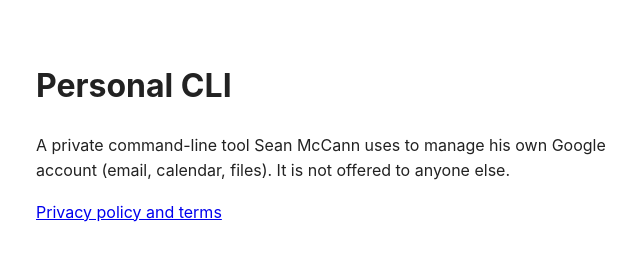
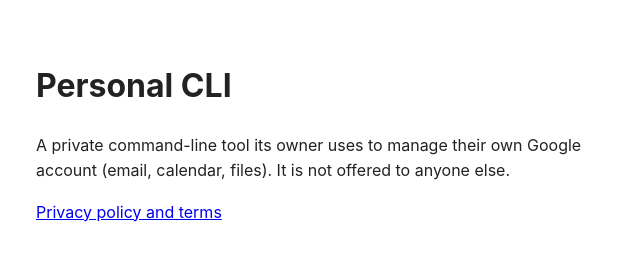
Before and after one commit to Bassface93/Bassface93.github.io, a plain HTML site: page index.html in a window 1280 px wide. Shown: the full height of the page, 304-944 px from the left. Drawn offline with Linux system fonts and the light colour scheme.

Commit message:
Remove name from home page

```diff
--- a/index.html
+++ b/index.html
@@ -4,6 +4,6 @@
 <style>body{font-family:-apple-system,system-ui,sans-serif;max-width:600px;margin:60px auto;padding:0 16px;line-height:1.6;color:#222;background:#fff}</style></head>
 <body>
 <h1>Personal CLI</h1>
-<p>A private command-line tool Sean McCann uses to manage his own Google account (email, calendar, files). It is not offered to anyone else.</p>
+<p>A private command-line tool its owner uses to manage their own Google account (email, calendar, files). It is not offered to anyone else.</p>
 <p><a href="/privacy/">Privacy policy and terms</a></p>
 </body></html>
```
